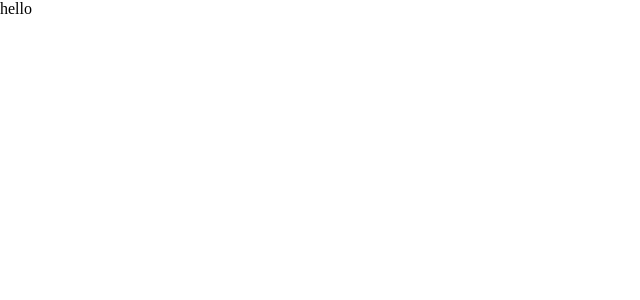
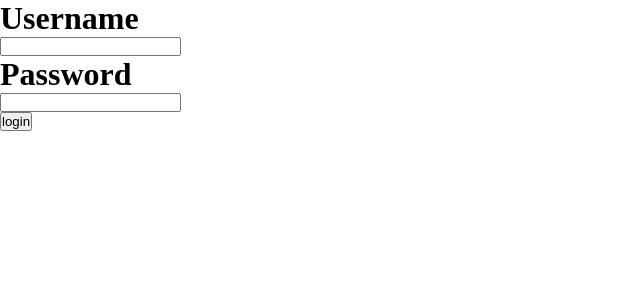
Before and after one commit to SzymanskiFilip/login-system, a React (Create React App) app in the folder frontend/login-frontend/: page / in a window 1280 px wide. Shown: the top 300 px of the page, without its empty margins (0-640 px from the left). Built offline with nearby package versions, Linux system fonts and the light colour scheme.

Commit message:
changed request config to credentials: include, so I can receive set-cookies

```diff
--- a/frontend/login-frontend/package.json
+++ b/frontend/login-frontend/package.json
@@ -6,6 +6,8 @@
     "@testing-library/jest-dom": "^5.16.2",
     "@testing-library/react": "^12.1.3",
     "@testing-library/user-event": "^13.5.0",
+    "axios": "^0.26.1",
+    "js-cookie": "^3.0.1",
     "react": "^17.0.2",
     "react-dom": "^17.0.2",
     "react-scripts": "5.0.0",
@@ -34,5 +36,6 @@
       "last 1 firefox version",
       "last 1 safari version"
     ]
-  }
+  },
+  "proxy": "http://localhost:8080/"
 }
--- a/frontend/login-frontend/src/App.js
+++ b/frontend/login-frontend/src/App.js
@@ -1,6 +1,8 @@
+import LoginForm from "./Components/LoginForm";
+
 function App() {
   return (
-    <div>hello</div>
+    <LoginForm/>
   );
 }
 
--- a/frontend/login-frontend/src/Components/LoginForm.js
+++ b/frontend/login-frontend/src/Components/LoginForm.js
@@ -0,0 +1,55 @@
+import {useState} from "react";
+import axios from "axios";
+
+function LoginForm(){
+
+    let [username, setUsername] = useState("");
+    let [password, setPassword] = useState("");
+
+    async function login(e){
+       e.preventDefault();
+
+        let payload = {
+            "username": username,
+            "password": password
+        };
+
+        /*
+                console.log("username: " + username + " password: " + password);
+                axios.post("http://localhost:8080/login", payload)
+                    .then(res => console.log(res));
+
+                */
+
+        let config = {
+            method: "POST",
+            mode: "cors",
+            credentials: "include",
+            headers: {
+                'Content-Type': 'application/json'
+            },
+            body: JSON.stringify(payload)
+        };
+
+        fetch("http://localhost:8080/login", config)
+            .then(res => console.log(res))
+
+
+    }
+
+
+    return(
+        <div>
+            <form>
+                <h1>Username</h1>
+                <input type="text" name="username" onChange={e => setUsername(e.target.value)}/>
+                <h1>Password</h1>
+                <input type="text" name="password" onChange={e => setPassword(e.target.value)} />
+                <br/>
+                <button onClick={login}>login</button>
+            </form>
+        </div>
+    )
+}
+
+export default LoginForm;
```
Also changed, not shown: 1 other file (tests, documents, lock files or other folders).
